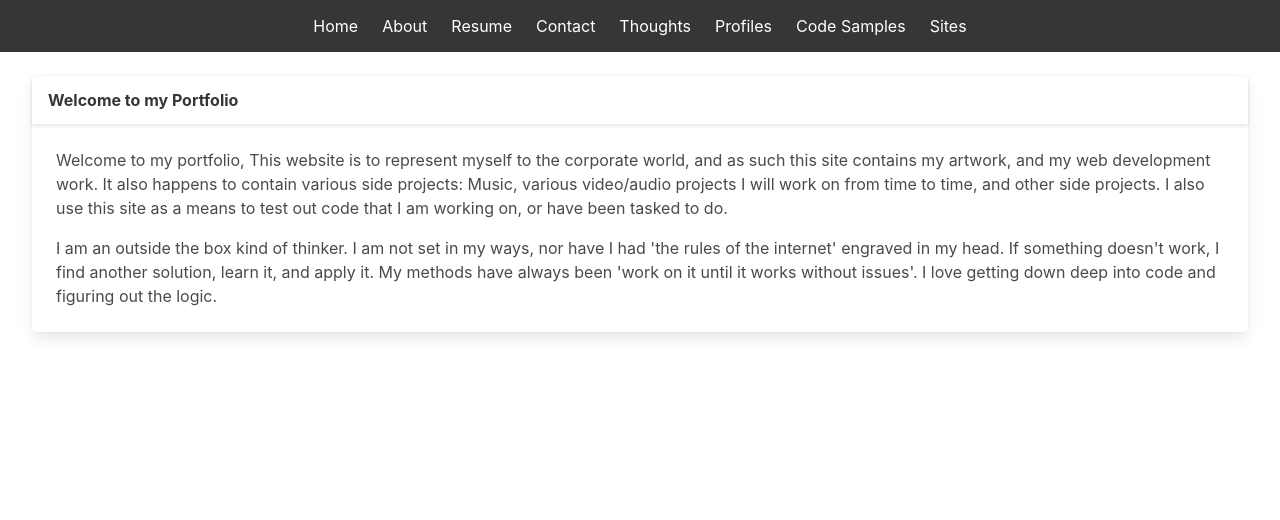
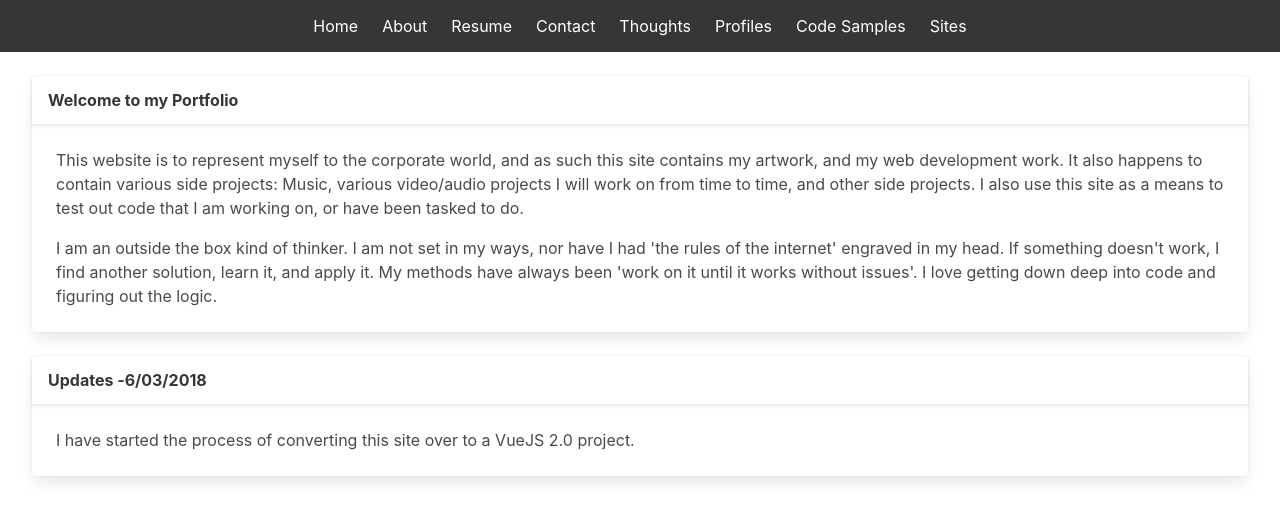
Before and after one commit to jameshood118/jameshood118.github.io, a Vue app: page /About in a window 1280 px wide. Shown: the top 520 px of the page. Built offline with nearby package versions, Linux system fonts and the light colour scheme.

Commit message:
Tweaks and updates to nav, home and about

```diff
--- a/src/App.vue
+++ b/src/App.vue
@@ -6,11 +6,7 @@
       </div>
     </div>
     <div class="container is-fluid">
-      <div class="columns">
-        <div class="column">
-          <router-view/>
-        </div>
-      </div>
+      <router-view/>
     </div>
 
   </div>
--- a/src/components/navbar.vue
+++ b/src/components/navbar.vue
@@ -9,28 +9,28 @@
         </div>
         <div class="navbar-menu">
             <div class="navbar-start"></div>
-            <router-link :to="{path: '/home'}" class="navbar-item">
+            <router-link :to="{path: '/home'}" class="navbar-item has-text-white">
                 Home
             </router-link>
-            <router-link :to="{path: '/about'}" class="navbar-item">
+            <router-link :to="{path: '/about'}" class="navbar-item has-text-white">
                 About
             </router-link>
-            <router-link :to="{path: '/resume'}" class="navbar-item">
+            <router-link :to="{path: '/resume'}" class="navbar-item has-text-white">
                 Resume
             </router-link>
-            <router-link :to="{path: '/contact'}" class="navbar-item">
+            <router-link :to="{path: '/contact'}" class="navbar-item has-text-white">
                 Contact
             </router-link>
-            <router-link :to="{path: '/thoughts'}" class="navbar-item">
+            <router-link :to="{path: '/thoughts'}" class="navbar-item has-text-white">
                 Thoughts
             </router-link>
-            <router-link :to="{path: '/profiles'}" class="navbar-item">
+            <router-link :to="{path: '/profiles'}" class="navbar-item has-text-white">
                 Profiles
             </router-link>
-            <router-link :to="{path: '/code'}" class="navbar-item">
+            <router-link :to="{path: '/code'}" class="navbar-item has-text-white">
                 Code Samples
             </router-link>
-            <router-link :to="{path: '/sites'}" class="navbar-item">
+            <router-link :to="{path: '/sites'}" class="navbar-item has-text-white">
                 Sites
             </router-link>
             <div class="navbar-end"></div>
@@ -47,7 +47,8 @@ export default {
 </script>
 
 <style scoped>
-.navbar-item {
-  color: white;
+.navbar-item:hover {
+  color: hsl(0, 0%, 96%);
+  background-color: hsl(0, 0%, 21%);
 }
 </style>
--- a/src/views/About.vue
+++ b/src/views/About.vue
@@ -8,8 +8,8 @@
               About</p>
           </header>
           <div class="card-content">
-            <p>My name is James Hood, I am a Full Stack Web Developer. I work with a wide array of tools. My languages include: PHP/MySQL, Javascript, Jquery, HTML(5), CSS(3), Actionscript 2.0/3.0, XML, ASP.net (C# and VB) and a smattering of C++, XSLT, Java. I have worked as a graphic designer and as a web developer, and in my own personal freelance work I have often been both at the same time. Recently I have brought new skills into my briefcase, these include: Shipping and Logistics, Ecommerce data entry, Amazon Vendor Central compliance, EDI data exchange as well as Quickbooks online. I have become more than just a Web Developer, and much more than just a face in the crowd.</p>
-            <p>These days its refreshing to find someone who can do multiple things, who can learn multiple skills, and run with that. The days of 1 skill per 1 employee is over. That just doesnt work these days.</p>
+            <p>My name is James Hood, I am a Front end Web Developer. I work with a wide array of tools. My languages include: VueJS, Javascript (ECMAScript 5/6), Jquery, HTML(5), CSS(3). I have worked as a graphic designer and as a web developer, and in my own personal freelance work I have often been both at the same time. In 2015 I acquired new skills in my briefcase, these include: Shipping and Logistics, Ecommerce data entry, Amazon Vendor Central compliance, EDI data exchange as well as Quickbooks online. I have become more than just a Web Developer, and much more than just a face in the crowd.</p>
+            <p>These days its refreshing to find someone who can do multiple things, who can learn multiple skills, and run with that. The days of 1 skill per 1 employee are over. That just doesnt work these days.</p>
             <p>I have had the pleasure of working with some very talented individuals, and I have made an impression:</p>
           </div>
         </div>
@@ -19,8 +19,8 @@
       <div class="column is-6" v-for="recs in recommend" :key="recs.person">
         <div class="card">
           <div class="media-content">
-            <p class="title is-4">{{recs.person}}</p>
-            <p class="subtitle is-6">{{recs.title}}</p>
+            <p class="title is-5">{{recs.person}}</p>
+            <p class="subtitle is-7">{{recs.title}}</p>
             <hr/>
           </div>
           <div class="card-content" v-html="recs.text"></div>
@@ -95,5 +95,12 @@ export default {
 }
 </script>
 
-<style>
+<style scoped>
+.title {
+  padding-top: 5px;
+}
+.title,
+.subtitle {
+  padding-left: 5px;
+}
 </style>
--- a/src/views/Home.vue
+++ b/src/views/Home.vue
@@ -1,20 +1,35 @@
 <template>
-  <div class="columns">
+  <div class="columns is-multiline">
+    <div class="column is-12">
+      <div class="card">
+        <header class="card-header">
+          <p class="card-header-title">
+            {{title}} </p>
+        </header>
+        <div class="card-content">
+          <div class="content">
+            <p>This website is to represent myself to the corporate world, and as such this site contains my artwork, and my web development work. It also happens to contain various side projects: Music, various video/audio projects I will work on from time to time, and other side projects. I also use this site as a means to test out code that I am working on, or have been tasked to do. </p>
+            <p>I am an outside the box kind of thinker. I am not set in my ways, nor have I had 'the rules of the internet' engraved in my head. If something doesn't work, I find another solution, learn it, and apply it. My methods have always been 'work on it until it works without issues'. I love getting down deep into code and figuring out the logic.</p>
+
+          </div>
+        </div>
+      </div>
+    </div>
     <div class="column">
       <div class="card" v-for="items in home" :key="items.title">
         <header class="card-header">
           <p class="card-header-title">
-            {{items.title}} </p>
+            {{items.title}} -
+            <time :datetime="items.date">{{items.date}}</time>
+          </p>
         </header>
         <div class="card-content">
           <div class="content" v-html="items.message">
-
-            <br>
-            <time :datetime="items.date">{{items.date}}</time>
           </div>
         </div>
       </div>
     </div>
+
   </div>
 </template>
 
@@ -23,8 +38,12 @@ export default {
   name: "Home",
   data() {
     return{
+      title: "Welcome to my Portfolio",
 home: [
-  {title: "Welcome to my Portfolio", date:"6/03/2018", message: "Welcome to my portfolio, This website is to represent myself to the corporate world, and as such this site contains my artwork, and my web development work. It also happens to contain various side projects: Music, various video/audio projects I will work on from time to time, and other side projects. I also use this site as a means to test out code that I am working on, or have been tasked to do. </p><p>I am an outside the box kind of thinker. I am not set in my ways, nor have I had 'the rules of the internet' engraved in my head. If something doesn't work, I find another solution, learn it, and apply it. My methods have always been 'work on it until it works without issues'. I love getting down deep into code and figuring out the logic.</p>"}
+  {
+  title: "Updates",
+  date:"6/03/2018",
+  message: "I have started the process of converting this site over to a VueJS 2.0 project."}
 ]
     }
   }
```
Also changed, not shown: 1 other file (tests, documents, lock files or other folders).
